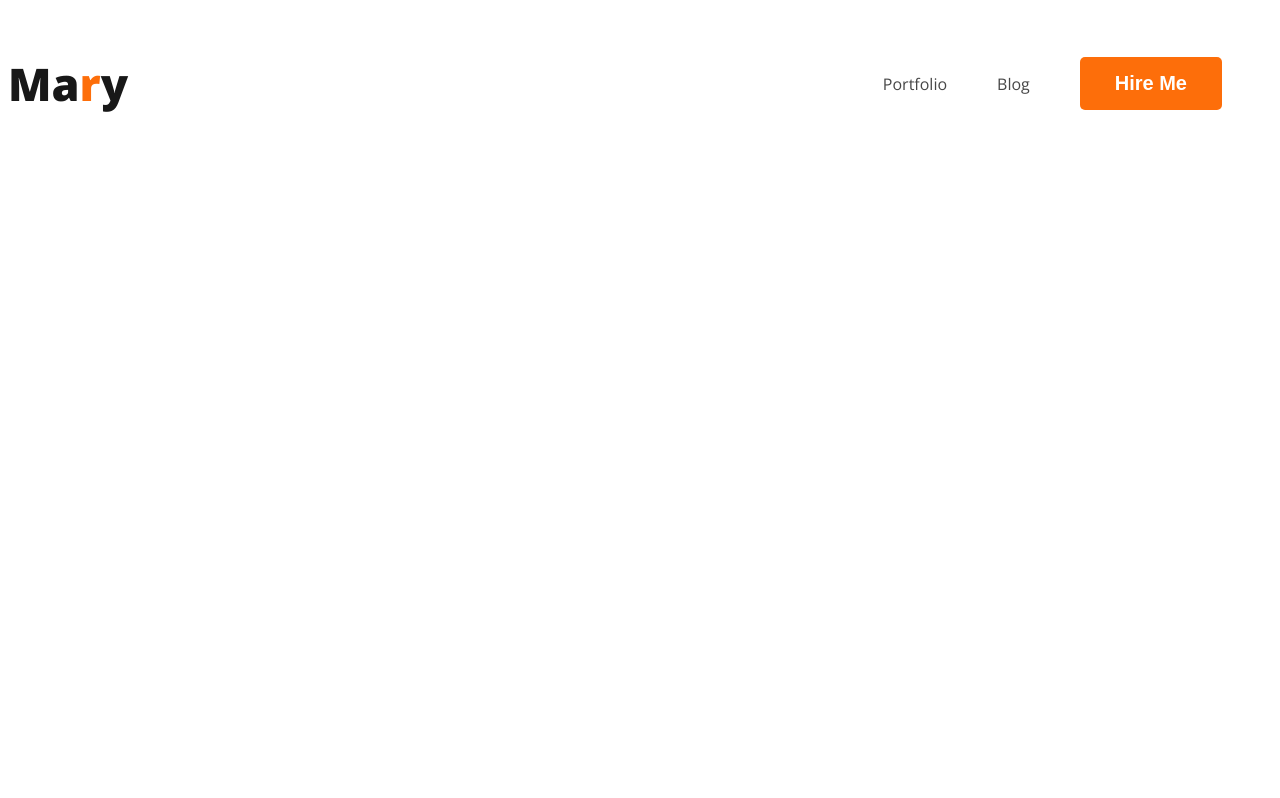
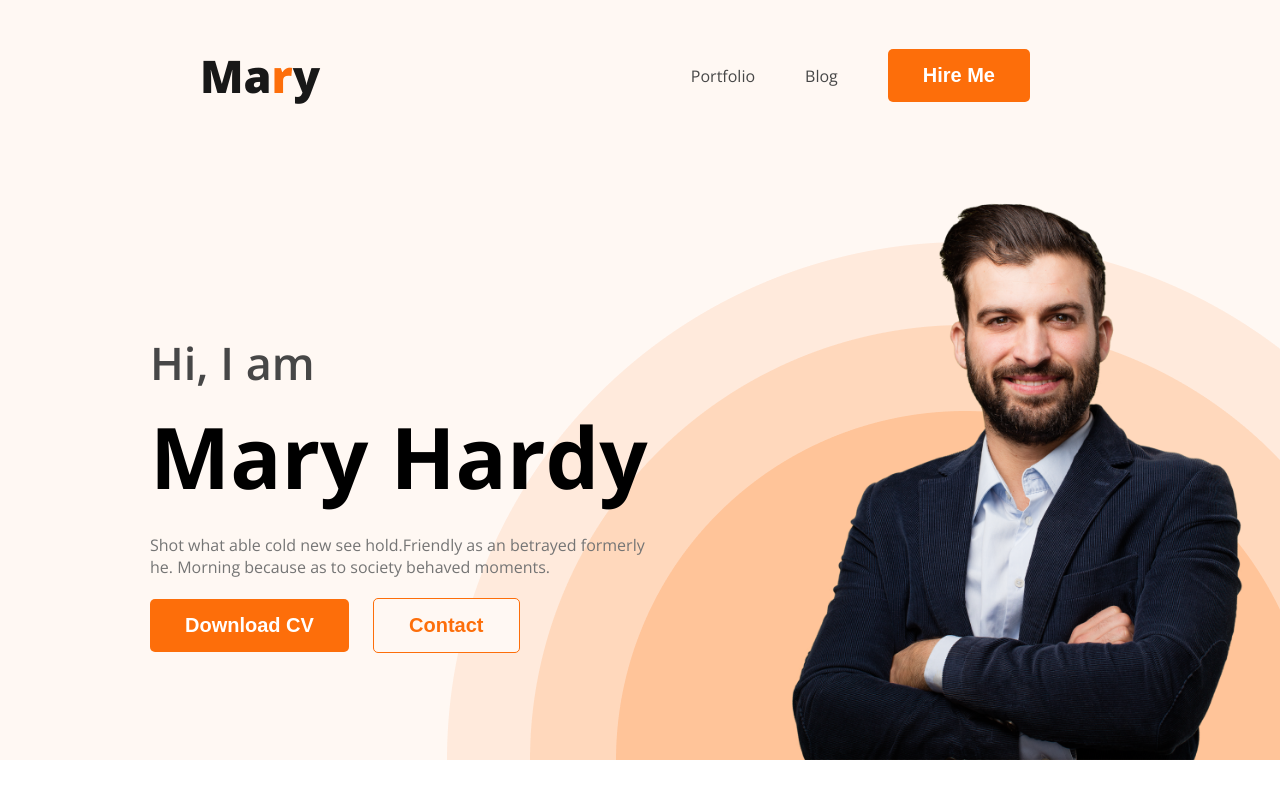
Before and after one commit to sufian202262/portfolio-website-project, a plain HTML site: page index.html in a window 1280 px wide. Drawn offline with nearby package versions, Linux system fonts and the light colour scheme.

Commit message:
header section added

```diff
--- a/index.html
+++ b/index.html
@@ -7,7 +7,7 @@
     <link rel="stylesheet" href="style.css">
 </head>
 <body>
-    <header>
+    <header class="header">
         <nav>
             <h3 class="nav-title">Ma<span class="text-primary">r</span>y</h3>
             <ul>
@@ -16,6 +16,16 @@
                 <li><button class="btn-primary">Hire Me</button></li>
             </ul>
         </nav>
+        <div class="banner">
+            <div class="banner-content">
+                <h3 class="banner-greeting">Hi, I am</h3>
+                <h1 class="banner-title">Mary Hardy</h1>
+                <p class="banner-description">Shot what able cold new see hold.Friendly as an betrayed formerly he. Morning because as to society behaved moments.</p>
+                <button class="btn-primary">Download CV</button>
+                <button class="btn-primary contact-btn">Contact</button>
+            </div>
+            <img class="profile-pic" src="images/hardy.png" alt="">
+        </div>
     </header>
     <main>
 
--- a/style.css
+++ b/style.css
@@ -2,10 +2,13 @@
 @import url('https://fonts.googleapis.com/css2?family=Open+Sans:ital,wght@0,300..800;1,300..800&display=swap');
 
 
+
 body{
   font-family: "Open Sans", sans-serif;
+  margin:0;
 }
 /* nav style */
+
 .nav-title {
     color: #181818;
     font-size: 45px;
@@ -18,6 +21,7 @@ nav {
     display: flex;
     align-items: center;
     justify-content: space-between;
+    margin: 0 200px;
 }
 nav > ul{
     display: flex;
@@ -40,4 +44,50 @@ nav a {
     font-size: 20px;
     font-weight: 700;
     padding: 15px 35px;
+    cursor: pointer;
 }
+
+
+/* header style */
+
+.header {
+    background-color: #FFF8F3;
+    background-image: url(images/header_bg.png);
+    background-repeat: no-repeat;
+    background-position: bottom right;
+}
+
+.banner {
+    padding: 30px 30px 0px 150px;
+    display: flex;
+    align-items: center;
+    justify-content: space-between;
+}
+.banner-content{
+    max-width: 500px;
+}
+.banner .profile-pic {
+    width: 500px;
+}
+.banner-greeting{
+    font-size: 45px;
+    font-weight: 600;
+    color: #474747;
+    margin-bottom: 0;
+}
+.banner-title{
+    font-weight: 700;
+    font-size: 85px;
+    margin-top: 5px;
+    margin-bottom: 20px;
+}
+.banner-description{
+    color: #757575;
+    margin-bottom: 20px;
+}
+.contact-btn {
+    background: #FFF8F3;
+    color: #FD6E0A;
+    border: 1px solid #FD6E0A;
+    margin-left: 20px;
+}
```
